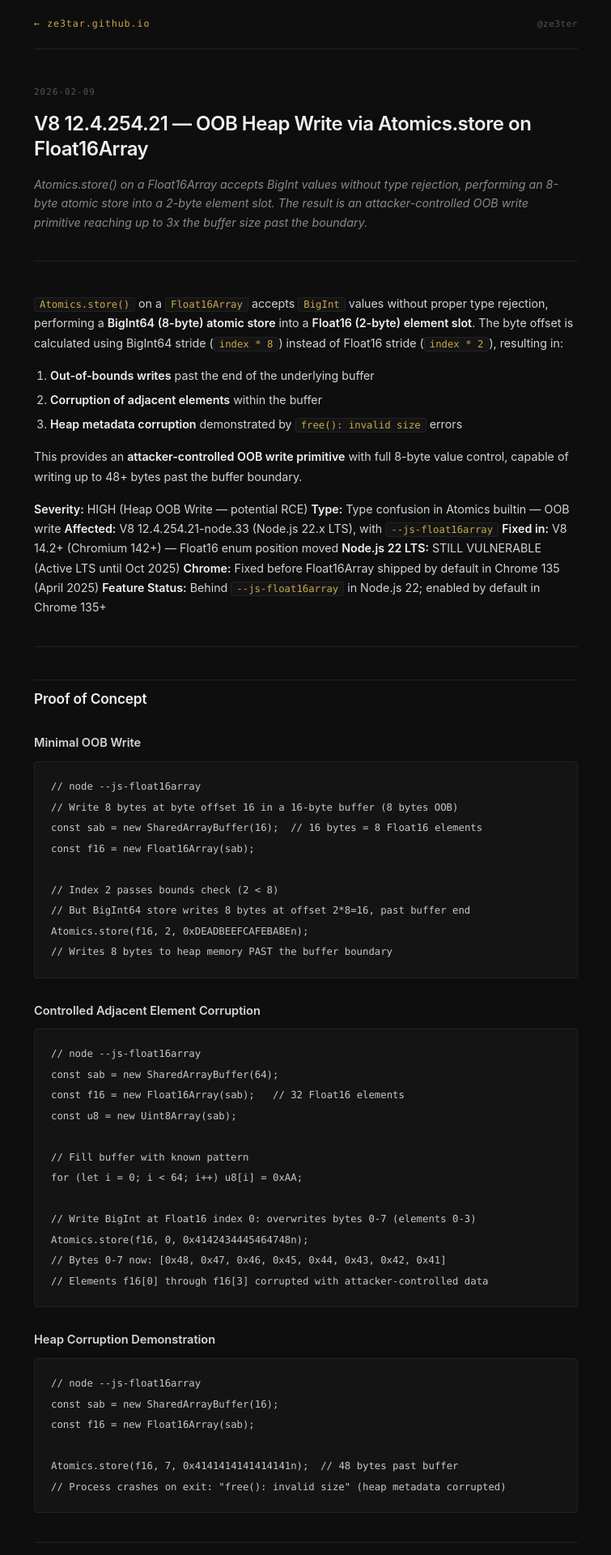
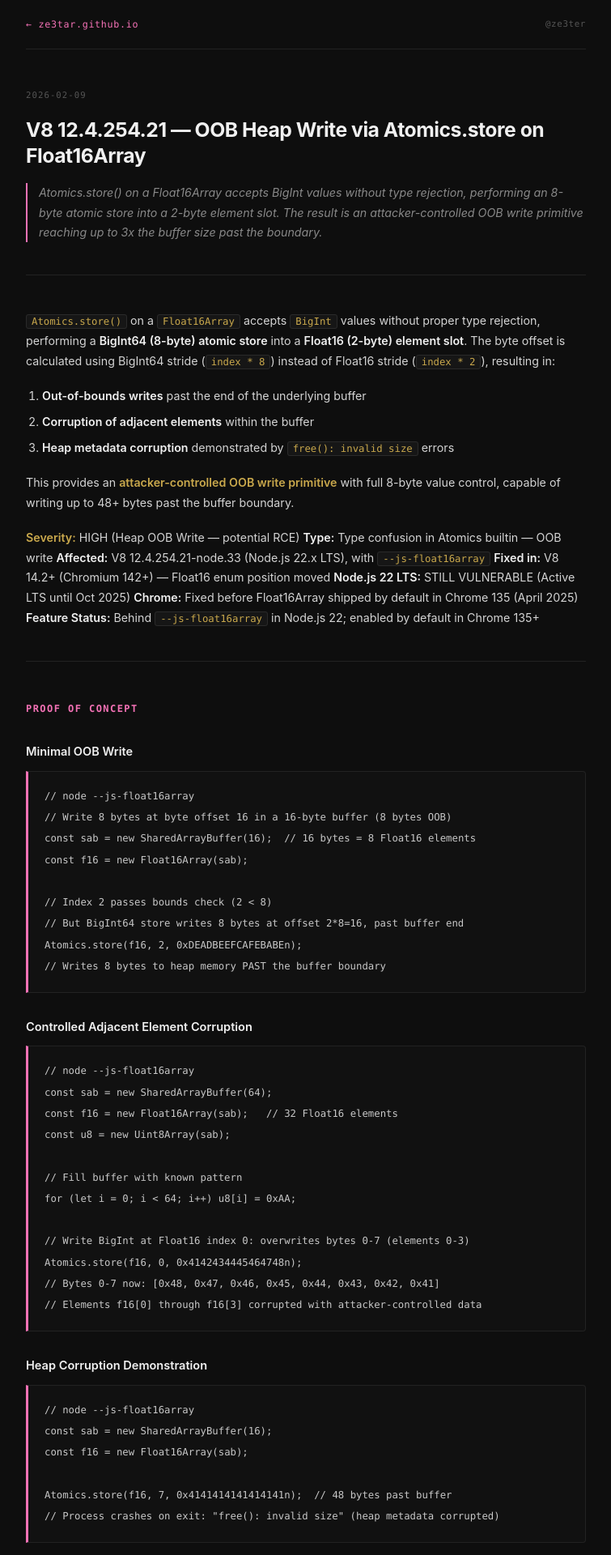
Before and after one commit to ze3tar/ze3tar.github.io, a Jekyll site: the page built from _posts/2026-02-09-v8-float16array-oob.md, in a window 1280 px wide. Shown: the top 1920 px of the page at 81% size, without its empty margins (262-1017 px from the left). Built offline with Jekyll 4.4.1, drawn with Linux system fonts in a browser that asks for light colours.

Commit message:
UI/UX overhaul: pink accents, fix non-clickable items, pwntools in article

```diff
--- a/_layouts/post.html
+++ b/_layouts/post.html
@@ -10,13 +10,18 @@
 
     :root {
       --bg:        #0e0e0e;
-      --surface:   #141414;
+      --surface:   #111;
+      --surface2:  #161616;
       --border:    #222;
       --muted:     #555;
       --subtle:    #888;
       --text:      #d4d4d4;
       --bright:    #f0f0f0;
       --accent:    #c9a84c;
+      --pink:      #f472b6;
+      --green:     #4ade80;
+      --blue:      #60a5fa;
+      --red:       #f87171;
       --mono:      'JetBrains Mono', 'Fira Mono', 'Cascadia Code', 'Consolas', monospace;
       --sans:      'Inter', system-ui, -apple-system, sans-serif;
     }
@@ -27,14 +32,14 @@
       background: var(--bg);
       color: var(--text);
       font-family: var(--sans);
-      line-height: 1.7;
+      line-height: 1.75;
       min-height: 100vh;
     }
 
     a { color: inherit; text-decoration: none; }
 
     .wrap {
-      max-width: 720px;
+      max-width: 740px;
       margin: 0 auto;
       padding: 0 24px;
     }
@@ -51,8 +56,9 @@
     .nav-home {
       font-family: var(--mono);
       font-size: 0.78rem;
-      color: var(--accent);
-      letter-spacing: 0.08em;
+      color: var(--pink);
+      letter-spacing: 0.06em;
+      transition: color 0.15s;
     }
 
     .nav-home:hover { color: var(--bright); }
@@ -66,60 +72,65 @@
 
     /* ── post header ── */
     .post-header {
-      padding: 44px 0 36px;
+      padding: 48px 0 40px;
       border-bottom: 1px solid var(--border);
     }
 
     .post-meta {
       font-family: var(--mono);
-      font-size: 0.72rem;
+      font-size: 0.71rem;
       letter-spacing: 0.1em;
       color: var(--muted);
       text-transform: uppercase;
-      margin-bottom: 14px;
+      margin-bottom: 16px;
       display: flex;
-      gap: 16px;
+      gap: 14px;
       align-items: center;
+      flex-wrap: wrap;
     }
 
     .post-meta .tag {
-      color: var(--accent);
-      background: #1a1200;
-      border: 1px solid #3a2e00;
+      color: var(--pink);
+      background: #1f0a14;
+      border: 1px solid #3d1228;
       padding: 2px 8px;
       border-radius: 2px;
       text-transform: uppercase;
     }
 
     h1.post-title {
-      font-size: 1.6rem;
-      font-weight: 600;
+      font-size: 1.65rem;
+      font-weight: 700;
       color: var(--bright);
       letter-spacing: -0.02em;
       line-height: 1.3;
-      margin-bottom: 16px;
+      margin-bottom: 18px;
     }
 
     .post-subtitle {
       font-size: 0.95rem;
       color: var(--subtle);
-      line-height: 1.65;
+      line-height: 1.7;
+      border-left: 2px solid var(--pink);
+      padding-left: 14px;
       font-style: italic;
     }
 
     /* ── post body ── */
     .post-body {
-      padding: 40px 0;
+      padding: 44px 0;
     }
 
     .post-body h2 {
-      font-size: 1.15rem;
-      font-weight: 600;
-      color: var(--bright);
-      letter-spacing: -0.01em;
-      margin: 40px 0 14px;
-      padding-top: 8px;
-      border-top: 1px solid var(--border);
+      font-size: 1.1rem;
+      font-weight: 700;
+      color: var(--pink);
+      letter-spacing: 0.01em;
+      margin: 48px 0 16px;
+      font-family: var(--mono);
+      text-transform: uppercase;
+      font-size: 0.8rem;
+      letter-spacing: 0.12em;
     }
 
     .post-body h2:first-child { margin-top: 0; }
@@ -127,13 +138,22 @@
     .post-body h3 {
       font-size: 0.97rem;
       font-weight: 600;
-      color: var(--text);
-      margin: 28px 0 10px;
+      color: var(--bright);
+      margin: 30px 0 10px;
+    }
+
+    .post-body h4 {
+      font-size: 0.88rem;
+      font-weight: 600;
+      color: var(--accent);
+      margin: 22px 0 8px;
+      font-family: var(--mono);
+      letter-spacing: 0.04em;
     }
 
     .post-body p {
       font-size: 0.95rem;
-      margin-bottom: 16px;
+      margin-bottom: 18px;
       color: var(--text);
     }
 
@@ -148,33 +168,36 @@
 
     .post-body ul,
     .post-body ol {
-      margin: 0 0 16px 20px;
+      margin: 0 0 18px 20px;
     }
 
     .post-body li {
       font-size: 0.95rem;
-      margin-bottom: 6px;
+      margin-bottom: 7px;
       color: var(--text);
     }
 
-    /* ── code ── */
+    /* ── inline code ── */
     .post-body code {
       font-family: var(--mono);
       font-size: 0.82rem;
-      background: var(--surface);
-      border: 1px solid var(--border);
+      background: var(--surface2);
+      border: 1px solid #2a2a2a;
       border-radius: 3px;
       padding: 1px 6px;
-      color: #c9a84c;
+      color: var(--accent);
     }
 
+    /* ── code blocks ── */
     .post-body pre {
       background: var(--surface);
       border: 1px solid var(--border);
-      border-radius: 4px;
+      border-left: 3px solid var(--pink);
+      border-radius: 0 4px 4px 0;
       padding: 18px 20px;
       overflow-x: auto;
-      margin: 6px 0 22px;
+      margin: 4px 0 24px;
+      position: relative;
     }
 
     .post-body pre code {
@@ -183,33 +206,43 @@
       padding: 0;
       color: #c8c8c8;
       font-size: 0.82rem;
-      line-height: 1.6;
+      line-height: 1.65;
     }
+
+    /* crude keyword highlights in pre blocks */
+    .post-body pre code .kw  { color: var(--pink); }
+    .post-body pre code .str { color: var(--green); }
+    .post-body pre code .cmt { color: var(--muted); font-style: italic; }
+    .post-body pre code .num { color: var(--blue); }
 
     /* ── tables ── */
     .post-body table {
       width: 100%;
       border-collapse: collapse;
-      margin: 6px 0 22px;
-      font-size: 0.87rem;
+      margin: 6px 0 24px;
+      font-size: 0.86rem;
     }
 
     .post-body th {
       font-family: var(--mono);
-      font-size: 0.72rem;
-      letter-spacing: 0.08em;
+      font-size: 0.7rem;
+      letter-spacing: 0.1em;
       text-transform: uppercase;
-      color: var(--muted);
+      color: var(--pink);
       border-bottom: 1px solid var(--border);
-      padding: 8px 12px;
+      padding: 8px 14px;
       text-align: left;
     }
 
     .post-body td {
       border-bottom: 1px solid var(--border);
-      padding: 10px 12px;
+      padding: 10px 14px;
       color: var(--text);
       vertical-align: top;
+    }
+
+    .post-body tr:hover td {
+      background: #141414;
     }
 
     .post-body tr:last-child td { border-bottom: none; }
@@ -218,16 +251,21 @@
     .post-body hr {
       border: none;
       border-top: 1px solid var(--border);
-      margin: 36px 0;
+      margin: 40px 0;
     }
 
     /* ── blockquote ── */
     .post-body blockquote {
-      border-left: 2px solid var(--accent);
-      padding-left: 16px;
-      margin: 0 0 16px;
+      border-left: 2px solid var(--pink);
+      padding: 4px 0 4px 16px;
+      margin: 0 0 18px;
       color: var(--subtle);
       font-style: italic;
+    }
+
+    /* ── callout-style strong paragraph ── */
+    .post-body p strong:first-child {
+      color: var(--accent);
     }
 
     /* ── footer ── */
@@ -243,12 +281,13 @@
       align-items: center;
     }
 
-    footer a { color: var(--muted); }
-    footer a:hover { color: var(--accent); }
+    footer a { color: var(--muted); transition: color 0.15s; }
+    footer a:hover { color: var(--pink); }
 
-    @media (max-width: 480px) {
+    @media (max-width: 520px) {
       h1.post-title { font-size: 1.25rem; }
-      .post-body pre { padding: 14px 14px; }
+      .post-body pre { padding: 14px; }
+      .post-body pre { border-left-width: 2px; }
       footer { flex-direction: column; gap: 8px; }
     }
   </style>
```
Also changed, not shown: _posts/2026-04-01-sublime-text-internals.md (+21 -15 lines), index.html (+64 -30 lines).
